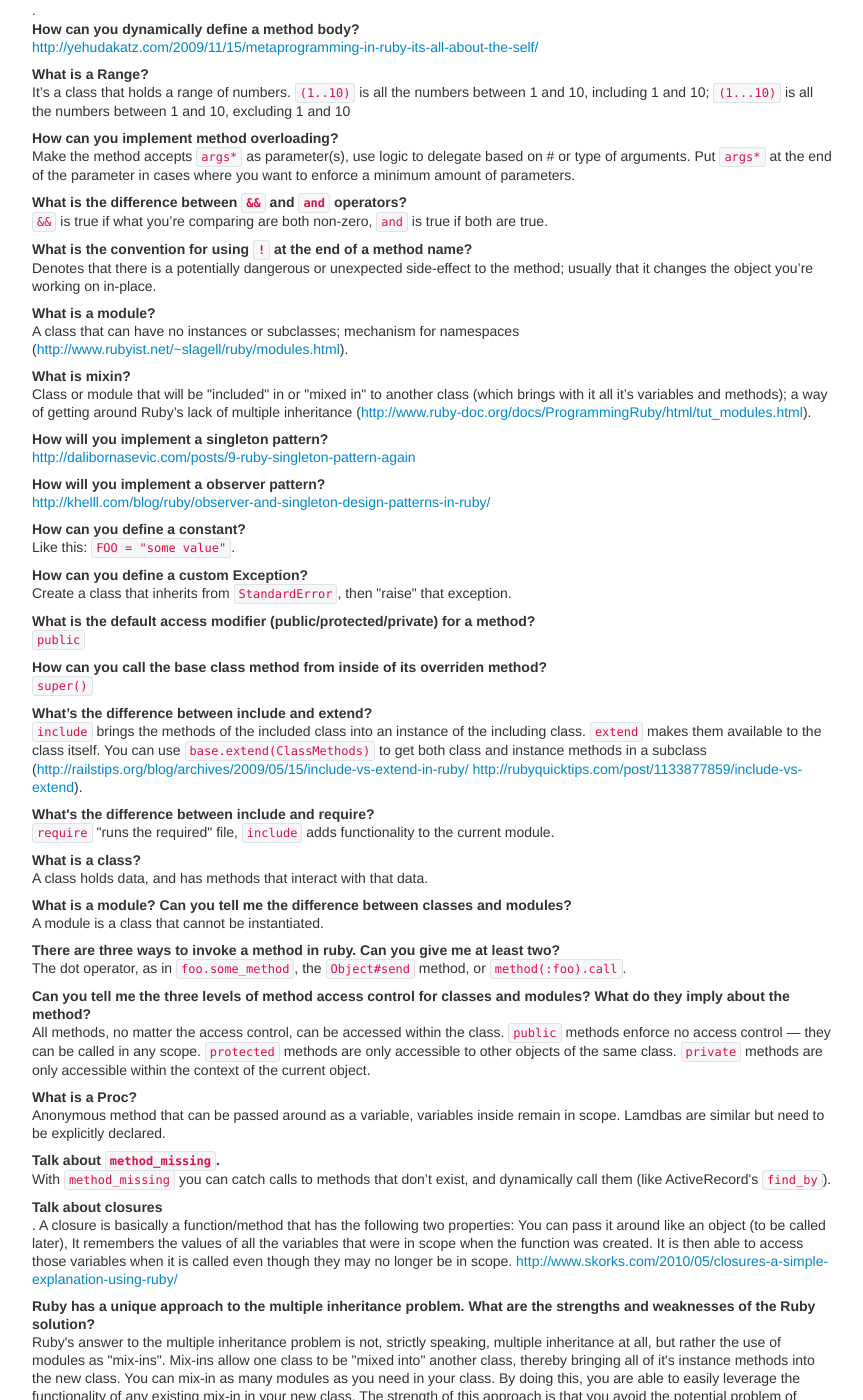
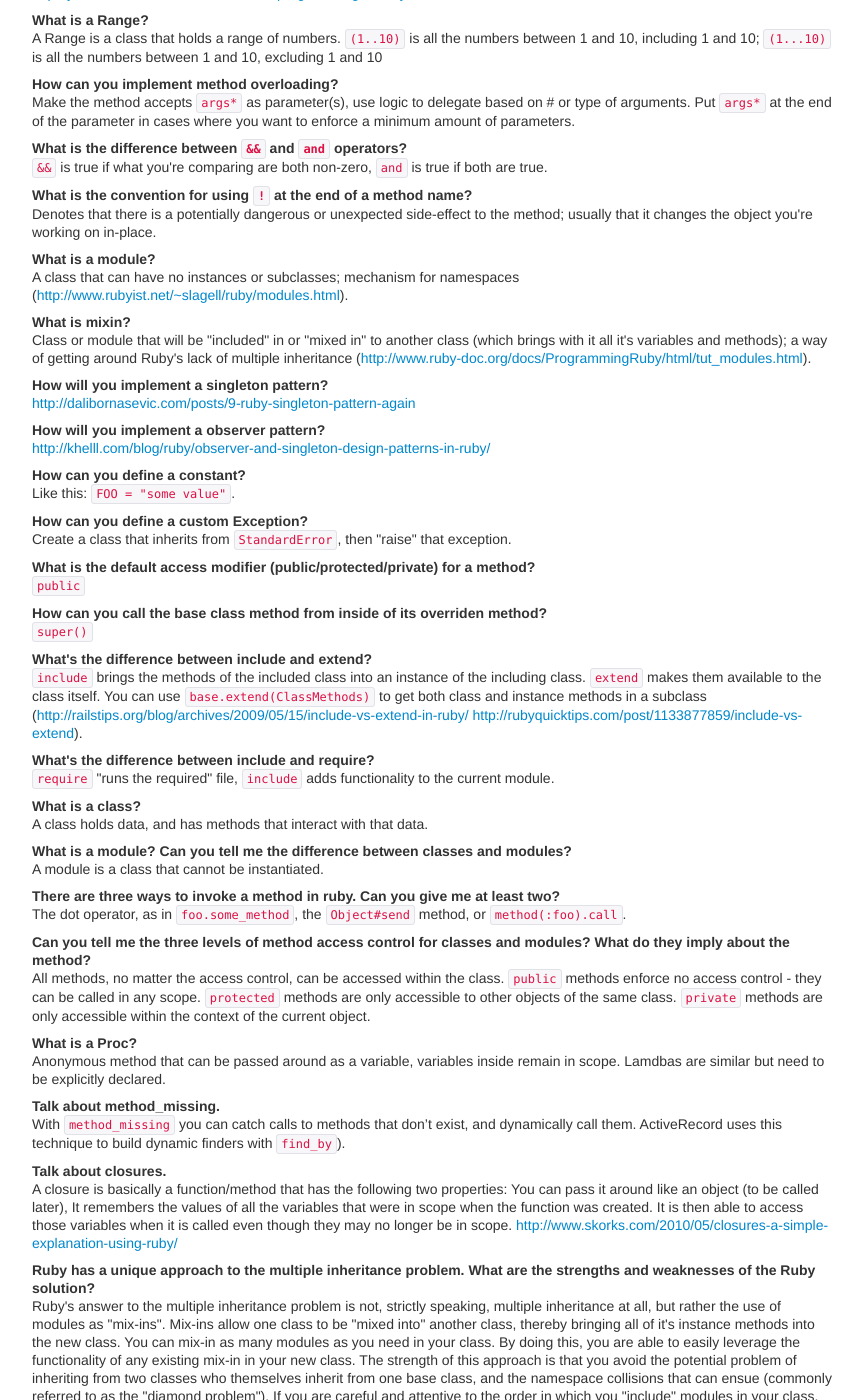
Before and after one commit to speric/speric.github.com, a Jekyll site: the page built from ruby.html, in a window 1280 px wide and 1400 px high, scrolled down 544 px. Shown: the whole window, without its empty margins (208-1071 px from the left). Built offline with Jekyll 4.4.1, drawn with Linux system fonts in a browser that asks for light colours; some web fonts are replaced; Markdown is read by kramdown in place of the engine named in the settings.

Commit message:
Fix typos

```diff
--- a/ruby.html
+++ b/ruby.html
@@ -15,26 +15,26 @@
 <p><b>What is the purpose of yield?</b><br/>
 Give control back to the calling block</p>
 
-<p><b>How do you define class variables?</b><br/> Like this: <code>@@foo</code></p>.
+<p><b>How do you define class variables?</b><br/> Like this: <code>@@foo</code>.</p>
 
-<p><b>How do you define instance variables?</b><br/> Like this <code>@bar</code></p>.
+<p><b>How do you define instance variables?</b><br/> Like this <code>@bar</code>.</p>
 
-<p><b>How do you define global variables?</b><br/> Like this: <code>$foo</code></p>.
+<p><b>How do you define global variables?</b><br/> Like this: <code>$foo</code>.</p>
 
 <p><b>How can you dynamically define a method body?</b><br/> <a href="http://yehudakatz.com/2009/11/15/metaprogramming-in-ruby-its-all-about-the-self/">http://yehudakatz.com/2009/11/15/metaprogramming-in-ruby-its-all-about-the-self/</a></p>
 
-<p><b>What is a Range?</b><br/> It’s a class that holds a range of numbers.  <code>(1..10)</code> is all the numbers between 1 and 10, including 1 and 10; <code>(1...10)</code> is all the numbers between 1 and 10, excluding 1 and 10</p>
+<p><b>What is a Range?</b><br/> A Range is a class that holds a range of numbers.  <code>(1..10)</code> is all the numbers between 1 and 10, including 1 and 10; <code>(1...10)</code> is all the numbers between 1 and 10, excluding 1 and 10</p>
 
 <p><b>How can you implement method overloading?</b><br/> Make the method accepts <code>args*</code> as parameter(s), use logic to delegate based on # or type of arguments.  Put <code>args*</code> at the end of the parameter in cases where you want to enforce a minimum amount of parameters.</p>
 
-<p><b>What is the difference between <code>&&</code> and <code>and</code> operators?</b><br/> <code>&&</code> is true if what you’re comparing are both non-zero, <code>and</code> is true if both are true.</p>
+<p><b>What is the difference between <code>&&</code> and <code>and</code> operators?</b><br/> <code>&&</code> is true if what you're comparing are both non-zero, <code>and</code> is true if both are true.</p>
 
-<p><b>What is the convention for using <code>!</code> at the end of a method name?</b><br/> Denotes that there is a potentially dangerous or unexpected side-effect to the method; usually that it changes the object you’re working on in-place.</p>
+<p><b>What is the convention for using <code>!</code> at the end of a method name?</b><br/> Denotes that there is a potentially dangerous or unexpected side-effect to the method; usually that it changes the object you're working on in-place.</p>
 
 <p><b>What is a module?</b><br/> A class that can have no instances or subclasses; mechanism for namespaces (<a href="http://www.rubyist.net/~slagell/ruby/modules.html">http://www.rubyist.net/~slagell/ruby/modules.html</a>).</p>
 
 <p><b>What is mixin?</b><br/>
-Class or module that will be "included" in or "mixed in" to another class (which brings with it all it’s variables and methods); a way of getting around Ruby’s lack of multiple inheritance (<a href="http://www.ruby-doc.org/docs/ProgrammingRuby/html/tut_modules.html">http://www.ruby-doc.org/docs/ProgrammingRuby/html/tut_modules.html</a>).
+Class or module that will be "included" in or "mixed in" to another class (which brings with it all it's variables and methods); a way of getting around Ruby's lack of multiple inheritance (<a href="http://www.ruby-doc.org/docs/ProgrammingRuby/html/tut_modules.html">http://www.ruby-doc.org/docs/ProgrammingRuby/html/tut_modules.html</a>).
 
 <p><b>How will you implement a singleton pattern?</b><br/> <a href="http://dalibornasevic.com/posts/9-ruby-singleton-pattern-again">http://dalibornasevic.com/posts/9-ruby-singleton-pattern-again</a></p>
 
@@ -48,7 +48,7 @@
 
 <p><b>How can you call the base class method from inside of its overriden method?</b><br/> <code>super()</code></p>
 
-<p><b>What’s the difference between include and extend?</b><br/> <code>include</code> brings the methods of the included class into an instance of the including class. <code>extend</code> makes them available to the class itself. You can use <code>base.extend(ClassMethods)</code> to get both class and instance methods in a subclass (<a href="http://railstips.org/blog/archives/2009/05/15/include-vs-extend-in-ruby/ http://rubyquicktips.com/post/1133877859/include-vs-extend">http://railstips.org/blog/archives/2009/05/15/include-vs-extend-in-ruby/ http://rubyquicktips.com/post/1133877859/include-vs-extend</a>).</p>
+<p><b>What's the difference between include and extend?</b><br/> <code>include</code> brings the methods of the included class into an instance of the including class. <code>extend</code> makes them available to the class itself. You can use <code>base.extend(ClassMethods)</code> to get both class and instance methods in a subclass (<a href="http://railstips.org/blog/archives/2009/05/15/include-vs-extend-in-ruby/ http://rubyquicktips.com/post/1133877859/include-vs-extend">http://railstips.org/blog/archives/2009/05/15/include-vs-extend-in-ruby/ http://rubyquicktips.com/post/1133877859/include-vs-extend</a>).</p>
 
 <p><b>What's the difference between include and require?</b><br/> <code>require</code> "runs the required" file, <code>include</code> adds functionality to the current module.</p>
 
@@ -58,13 +58,13 @@
 
 <p><b>There are three ways to invoke a method in ruby. Can you give me at least two?</b><br/> The dot operator, as in <code>foo.some_method</code>, the <code>Object#send</code> method, or <code>method(:foo).call</code>.</p>
 
-<p><b>Can you tell me the three levels of method access control for classes and modules? What do they imply about the method?</b><br/>  All methods, no matter the access control, can be accessed within the class. <code>public</code> methods enforce no access control — they can be called in any scope. <code>protected</code> methods are only accessible to other objects of the same class. <code>private</code> methods are only accessible within the context of the current object.</p>
+<p><b>Can you tell me the three levels of method access control for classes and modules? What do they imply about the method?</b><br/>  All methods, no matter the access control, can be accessed within the class. <code>public</code> methods enforce no access control - they can be called in any scope. <code>protected</code> methods are only accessible to other objects of the same class. <code>private</code> methods are only accessible within the context of the current object.</p>
 
 <p><b>What is a Proc?</b><br/> Anonymous method that can be passed around as a variable, variables inside remain in scope.  Lamdbas are similar but need to be explicitly declared.</p>
 
-<p><b>Talk about <code>method_missing</code>.</b><br/> With <code>method_missing</code> you can catch calls to methods that don’t exist, and dynamically call them (like ActiveRecord's <code>find_by</code>).</p>
+<p><b>Talk about method_missing.</b><br/> With <code>method_missing</code> you can catch calls to methods that don’t exist, and dynamically call them.  ActiveRecord uses this technique to build dynamic finders with <code>find_by</code>).</p>
 
-<p><b>Talk about closures</b><br/>. A closure is basically a function/method that has the following two properties: You can pass it around like an object (to be called later), It remembers the values of all the variables that were in scope when the function was created. It is then able to access those variables when it is called even though they may no longer be in scope. <a href="http://www.skorks.com/2010/05/closures-a-simple-explanation-using-ruby/">http://www.skorks.com/2010/05/closures-a-simple-explanation-using-ruby/</a></p>
+<p><b>Talk about closures.</b><br/>A closure is basically a function/method that has the following two properties: You can pass it around like an object (to be called later), It remembers the values of all the variables that were in scope when the function was created. It is then able to access those variables when it is called even though they may no longer be in scope. <a href="http://www.skorks.com/2010/05/closures-a-simple-explanation-using-ruby/">http://www.skorks.com/2010/05/closures-a-simple-explanation-using-ruby/</a></p>
 
 <p><b>Ruby has a unique approach to the multiple inheritance problem. What are the strengths and weaknesses of the Ruby solution?</b><br/>
 Ruby's answer to the multiple inheritance problem is not, strictly speaking, multiple inheritance at all, but rather the use of modules as "mix-ins". Mix-ins allow one class to be "mixed into" another class, thereby bringing all of it's instance methods into the new class.  You can mix-in as many modules as you need in your class.  By doing this, you are able to easily leverage the functionality of any existing mix-in in your new class.  The strength of this approach is that you avoid the potential problem of inheriting from two classes who themselves inherit from one base class, and the namespace collisions that can ensue (commonly referred to as the "diamond problem").  If you are careful and attentive to the order in which you "include" modules in your class, you will always know which version of a method will be called from a mixed-in module.  Another strength of this approach is perhaps more abstract, but in modeling your classes, mix-ins allow you think of your class as "having" certain behavior, instead of "being" a certain thing.  My class "has" Comparable functionality, but is not primarily a Comparable child class.<br/>
```
